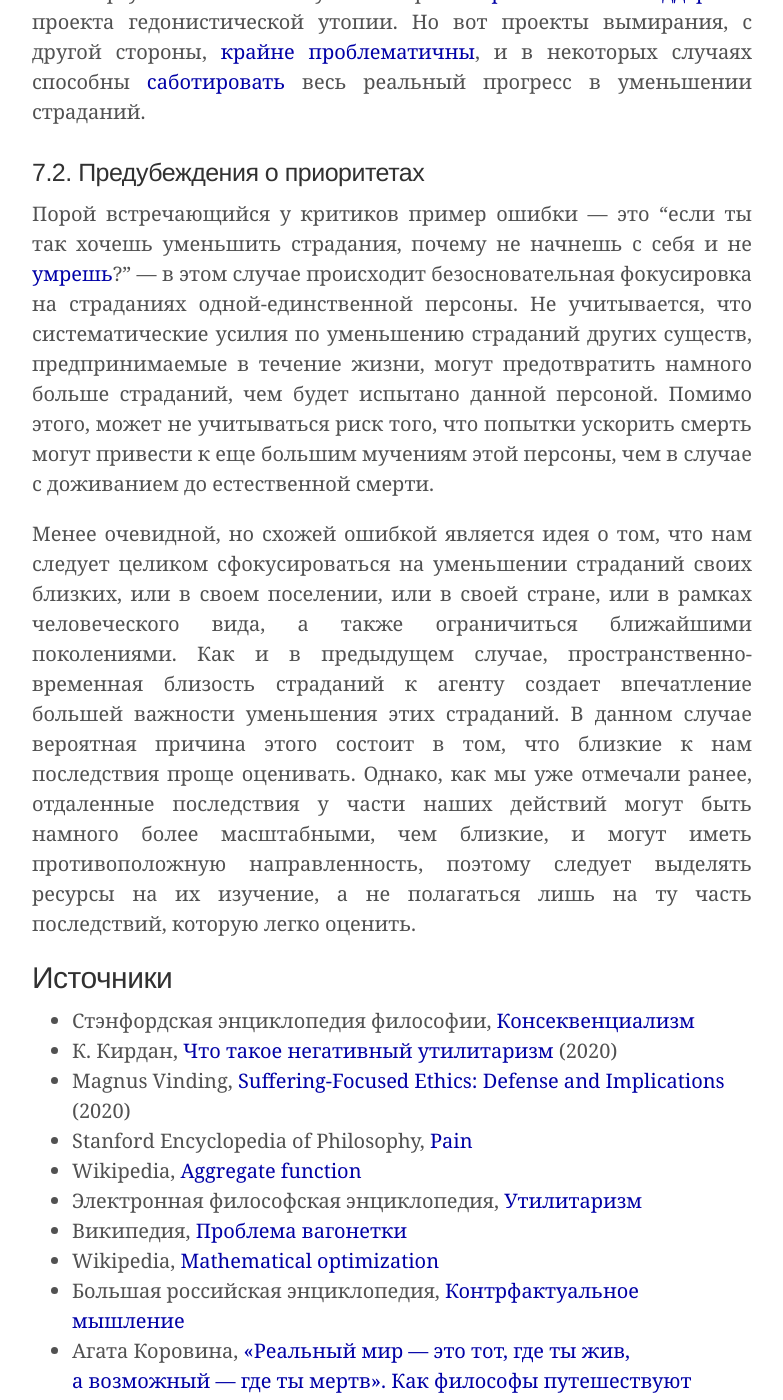
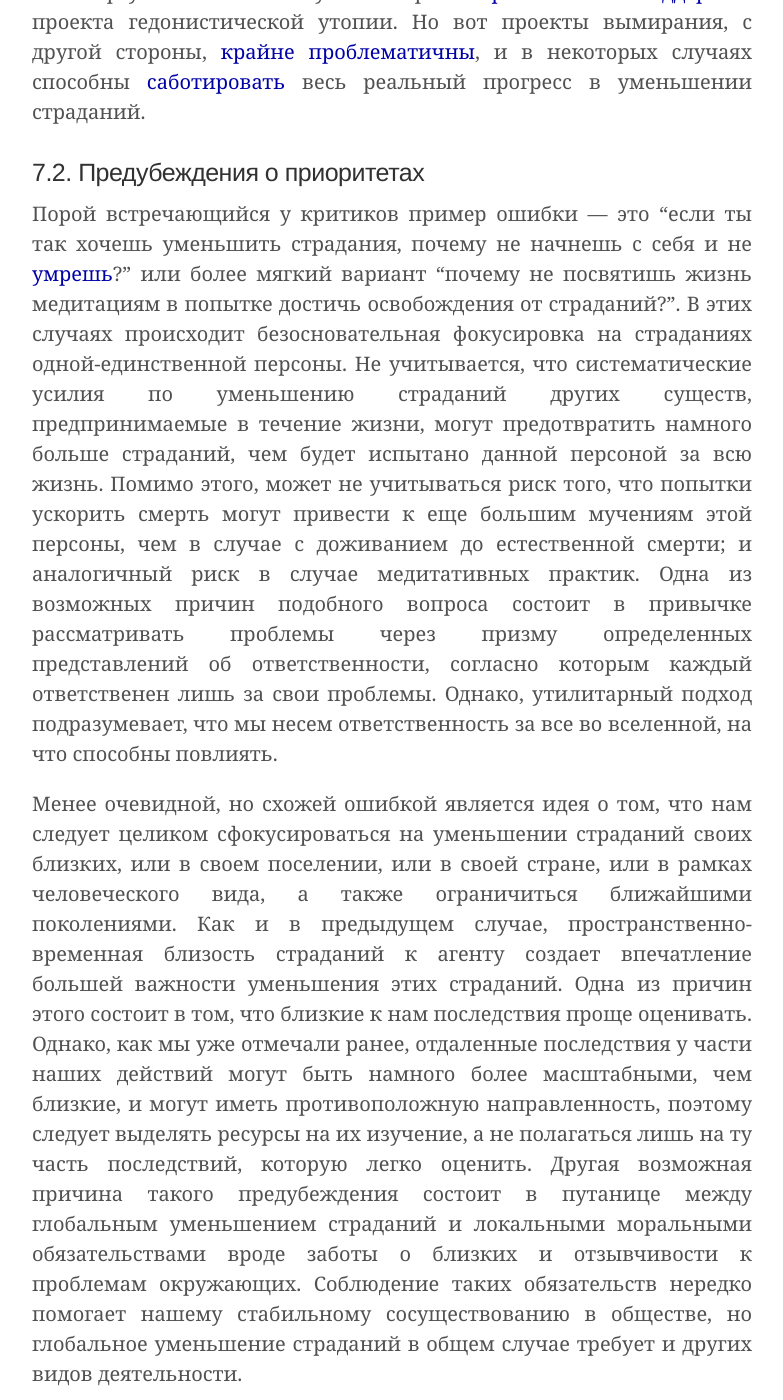
Before and after one commit to ReducingSuffering/reducingsuffering.github.io, a Jekyll site: the page built from _articles/what-is-suffering-reduction.md, in a window 1280 px wide and 1400 px high, scrolled down 26577 px. Shown: the whole window, without its empty margins (248-1031 px from the left). Built offline with Jekyll 4.4.1, drawn with Linux system fonts in a browser that asks for light colours.

Commit message:
Update what-is-suffering-reduction.md

```diff
--- a/_articles/what-is-suffering-reduction.md
+++ b/_articles/what-is-suffering-reduction.md
@@ -349,9 +349,9 @@ P. S. Для углубления в тему см. дискуссии об [о
 <a name="7.2"></a>
 ### 7.2. Предубеждения о приоритетах
 
-Порой встречающийся у критиков пример ошибки — это "если ты так хочешь уменьшить страдания, почему не начнешь с себя и не [умрешь](https://reducingsuffering.github.io/73.html)?" — в этом случае происходит безосновательная фокусировка на страданиях одной-единственной персоны. Не учитывается, что систематические усилия по уменьшению страданий других существ, предпринимаемые в течение жизни, могут предотвратить намного больше страданий, чем будет испытано данной персоной. Помимо этого, может не учитываться риск того, что попытки ускорить смерть могут привести к еще большим мучениям этой персоны, чем в случае с доживанием до естественной смерти.
+Порой встречающийся у критиков пример ошибки — это "если ты так хочешь уменьшить страдания, почему не начнешь с себя и не [умрешь](https://reducingsuffering.github.io/73.html)?" или более мягкий вариант "почему не посвятишь жизнь медитациям в попытке достичь освобождения от страданий?". В этих случаях происходит безосновательная фокусировка на страданиях одной-единственной персоны. Не учитывается, что систематические усилия по уменьшению страданий других существ, предпринимаемые в течение жизни, могут предотвратить намного больше страданий, чем будет испытано данной персоной за всю жизнь. Помимо этого, может не учитываться риск того, что попытки ускорить смерть могут привести к еще большим мучениям этой персоны, чем в случае с доживанием до естественной смерти; и аналогичный риск в случае медитативных практик. Одна из возможных причин подобного вопроса состоит в привычке рассматривать проблемы через призму определенных представлений об ответственности, согласно которым каждый ответственен лишь за свои проблемы. Однако, утилитарный подход подразумевает, что мы несем ответственность за все во вселенной, на что способны повлиять.
 
-Менее очевидной, но схожей ошибкой является идея о том, что нам следует целиком сфокусироваться на уменьшении страданий своих близких, или в своем поселении, или в своей стране, или в рамках человеческого вида, а также ограничиться ближайшими поколениями. Как и в предыдущем случае, пространственно-временная близость страданий к агенту создает впечатление большей важности уменьшения этих страданий. В данном случае вероятная причина этого состоит в том, что близкие к нам последствия проще оценивать. Однако, как мы уже отмечали ранее, отдаленные последствия у части наших действий могут быть намного более масштабными, чем близкие, и могут иметь противоположную направленность, поэтому следует выделять ресурсы на их изучение, а не полагаться лишь на ту часть последствий, которую легко оценить.
+Менее очевидной, но схожей ошибкой является идея о том, что нам следует целиком сфокусироваться на уменьшении страданий своих близких, или в своем поселении, или в своей стране, или в рамках человеческого вида, а также ограничиться ближайшими поколениями. Как и в предыдущем случае, пространственно-временная близость страданий к агенту создает впечатление большей важности уменьшения этих страданий. Одна из причин этого состоит в том, что близкие к нам последствия проще оценивать. Однако, как мы уже отмечали ранее, отдаленные последствия у части наших действий могут быть намного более масштабными, чем близкие, и могут иметь противоположную направленность, поэтому следует выделять ресурсы на их изучение, а не полагаться лишь на ту часть последствий, которую легко оценить. Другая возможная причина такого предубеждения состоит в путанице между глобальным уменьшением страданий и локальными моральными обязательствами вроде заботы о близких и отзывчивости к проблемам окружающих. Соблюдение таких обязательств нередко помогает нашему стабильному сосуществованию в обществе, но глобальное уменьшение страданий в общем случае требует и других видов деятельности.
 
 <a name="sources"></a>
 ## Источники
```
